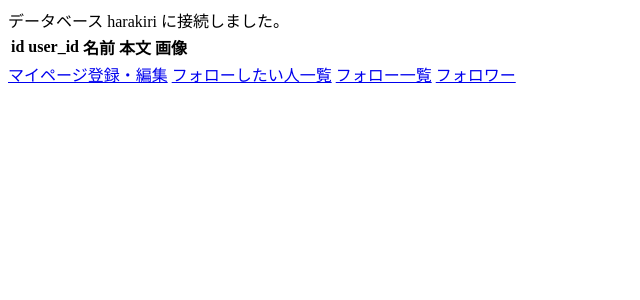
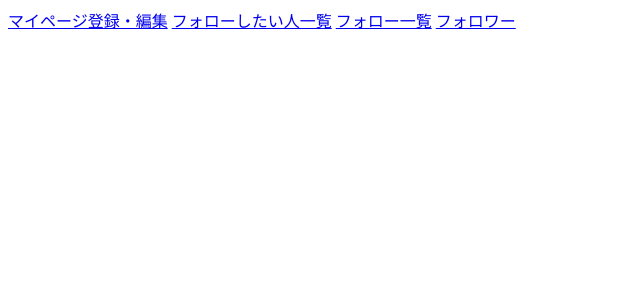
Before and after one commit to miyanokengo/harakiri, a PHP site: page /mypage.php in a window 1280 px wide. Shown: the top 300 px of the page, without its empty margins (0-640 px from the left). Run offline with PHP 8.4, Linux system fonts and the light colour scheme; data that the repository does not hold is empty.

Commit message:
なまえのDBを統一

```diff
--- a/createmypage.php
+++ b/createmypage.php
@@ -31,13 +31,13 @@ if (isset($_SESSION['usersid'])) {
 
 $user_info = fetch_user_info_from_database($user_id);
 // プロフィール情報を表示
-// echo "名前: " . htmlspecialchars($user_info['username']);
+// echo "名前: " . htmlspecialchars($user_info['name']);
 // echo "コメント: " . htmlspecialchars($user_info['bio']);
 
 // 編集フォームを表示
 echo "<form action='updatemypage.php' method='post' style='max-width: 300px; margin: 20px auto; padding: 20px; background-color: #f9f9f9; border-radius: 8px; box-shadow: 0 0 10px rgba(0, 0, 0, 0.1);'>";
-echo "<label for='username'>名前:</label><br>";
-echo "<input type='text' id='username' name='username' value='" . htmlspecialchars($user_info['username']) . "' style='width: 100%; padding: 10px; margin-bottom: 10px; border: 1px solid #ccc; border-radius: 4px; box-sizing: border-box;'><br>";
+echo "<label for='name'>名前:</label><br>";
+echo "<input type='text' id='name' name='name' value='" . htmlspecialchars($user_info['name']) . "' style='width: 100%; padding: 10px; margin-bottom: 10px; border: 1px solid #ccc; border-radius: 4px; box-sizing: border-box;'><br>";
 echo "<label for='bio'>説明文:</label><br>";
 echo "<textarea id='bio' name='bio' style='width: 100%; padding: 10px; margin-bottom: 10px; border: 1px solid #ccc; border-radius: 4px; box-sizing: border-box; height: 150px;'>" . htmlspecialchars($user_info['bio']) . "</textarea><br>";
 echo "<input type='submit' value='保存' style='background-color: blue; color: white; border: none; padding: 10px 20px; text-align: center; text-decoration: none; display: block; width: 50%; margin: 0 auto; font-size: 16px; border-radius: 4px; cursor: pointer;'>";
--- a/db_connect.php
+++ b/db_connect.php
@@ -44,7 +44,7 @@ try {
 function update_user_profile($pdo, $user_id, $new_name, $new_bio) {
     try {
         // プリペアドステートメントを作成
-        $stmt = $pdo->prepare("UPDATE users SET username = :new_name, bio = :new_bio WHERE id = :user_id");
+        $stmt = $pdo->prepare("UPDATE users SET name = :new_name, bio = :new_bio WHERE id = :user_id");
 
         // パラメータをバインド
         $stmt->bindParam(':new_name', $new_name, PDO::PARAM_STR);
--- a/insert_mypage.php
+++ b/insert_mypage.php
@@ -4,18 +4,18 @@ require_once 'db_connect.php'; // db_connect.php は実際のデータベース
 
 // POSTされたデータの取得
 if ($_SERVER["REQUEST_METHOD"] == "POST") {
-    $username = $_POST['username'];
+    $name = $_POST['name'];
     $bio = $_POST['bio'];
 
     // SQL文の準備
-    $sql = "INSERT INTO users (username, bio) VALUES (:username, :bio)";
+    $sql = "INSERT INTO users (name, bio) VALUES (:name, :bio)";
 
     try {
         // ステートメントの準備
         $stmt = $pdo->prepare($sql);
 
         // パラメータのバインド
-        $stmt->bindParam(':username', $username, PDO::PARAM_STR);
+        $stmt->bindParam(':name', $name, PDO::PARAM_STR);
         $stmt->bindParam(':bio', $bio, PDO::PARAM_STR);
 
         // SQL実行
--- a/mypage.php
+++ b/mypage.php
@@ -11,46 +11,46 @@ session_start();
 require_once 'db_connect.php';
 
 //mysqlに接続
-try {
-    $pdo = new PDO($dsn, $user, $pass);
-    $pdo->setAttribute(PDO::ATTR_ERRMODE, PDO::ERRMODE_EXCEPTION); // エラーモードを例外モードに設定
+// try {
+//     $pdo = new PDO($dsn, $user, $pass);
+//     $pdo->setAttribute(PDO::ATTR_ERRMODE, PDO::ERRMODE_EXCEPTION); // エラーモードを例外モードに設定
 
-    echo "データベース {$database} に接続しました。";
+//     echo "データベース {$database} に接続しました。";
 
-    //SQL文の作成
-    $sql = "SELECT * FROM profiles";
-    //プリペアードステートメントの作成
-    $stmt = $pdo->prepare($sql);
-    //SQL文の実行
-    $stmt->execute();
-    //結果の取得
-    $result = $stmt->fetchAll(PDO::FETCH_ASSOC);
-    //テーブルのタイトル行
-    echo "<table>";
-    echo "<thead><tr>";
-    echo "<th>id</th>";
-    echo "<th>user_id</th>";
-    echo "<th>名前</th>";
-    echo "<th>本文</th>";
-    echo "<th>画像</th>";
-    echo "</tr></thead>";
-    echo "<tbody>";
+//     //SQL文の作成
+//     $sql = "SELECT * FROM profiles";
+//     //プリペアードステートメントの作成
+//     $stmt = $pdo->prepare($sql);
+//     //SQL文の実行
+//     $stmt->execute();
+//     //結果の取得
+//     $result = $stmt->fetchAll(PDO::FETCH_ASSOC);
+//     //テーブルのタイトル行
+//     echo "<table>";
+//     echo "<thead><tr>";
+//     echo "<th>id</th>";
+//     echo "<th>user_id</th>";
+//     echo "<th>名前</th>";
+//     echo "<th>本文</th>";
+//     echo "<th>画像</th>";
+//     echo "</tr></thead>";
+//     echo "<tbody>";
 
-    foreach ($result as $row) {
-        echo "<tr>";
-        echo "<td>{$row['id']}</td>";
-        echo "<td>{$row['user_id']}</td>";
-        echo "<td>{$row['username']}</td>";
-        echo "<td>{$row['bio']}</td>";
-        echo "<td>{$row['profile_image_url']}</td>";
-        echo "</tr>";
-    }
-    echo "</tbody>";
-    echo "</table>";
-} catch (PDOException $e) {
-    echo "エラーが発生しました。";
-    echo $e->getMessage();
-}
+//     foreach ($result as $row) {
+//         echo "<tr>";
+//         echo "<td>{$row['id']}</td>";
+//         echo "<td>{$row['user_id']}</td>";
+//         echo "<td>{$row['name']}</td>";
+//         echo "<td>{$row['bio']}</td>";
+//         echo "<td>{$row['profile_image_url']}</td>";
+//         echo "</tr>";
+//     }
+//     echo "</tbody>";
+//     echo "</table>";
+// } catch (PDOException $e) {
+//     echo "エラーが発生しました。";
+//     echo $e->getMessage();
+// }
 ?>
     <a href="createmypage.php">マイページ登録・編集</a>
     <a href="follow_sitai_list.php">フォローしたい人一覧</a>
--- a/updatemypage.php
+++ b/updatemypage.php
@@ -7,7 +7,7 @@ require_once 'db_connect.php'; // データベース接続設定ファイル
 $user_id = $_SESSION['usersid'];
 
 // POSTされた新しい名前とコメントを取得
-$new_name = $_POST['username'];
+$new_name = $_POST['name'];
 $new_bio = $_POST['bio'];
 
 // データベースを更新
```
